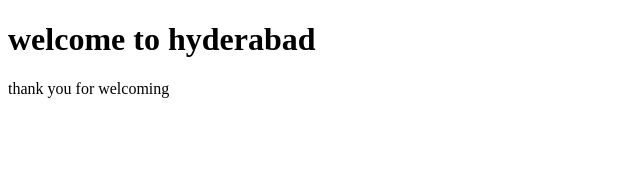
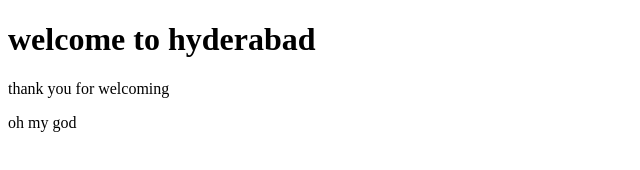
Before and after one commit to Mounika-1822/clone-3, a plain HTML site: page index.html in a window 1280 px wide. Shown: the full height of the page, 0-640 px from the left. Drawn offline with Linux system fonts and the light colour scheme.

Commit message:
modified

```diff
--- a/index.html
+++ b/index.html
@@ -10,6 +10,7 @@
 <body>
     <h1>welcome to hyderabad</h1>
     <p>thank you for welcoming</p>
+    <p>oh my god</p>
 </body>
 
 </html>
```
